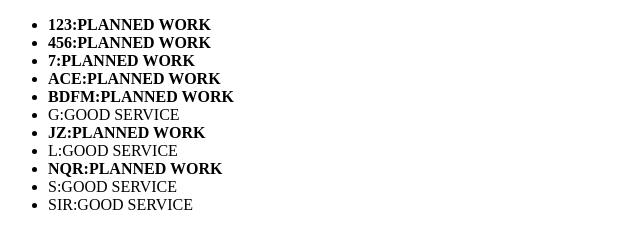
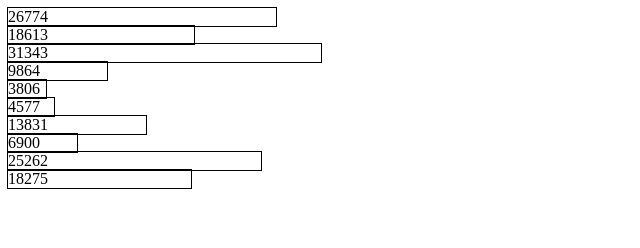
Before and after one commit to naohta/d3, a plain HTML site: page index.html in a window 1280 px wide. Shown: the whole page, without its empty margins (0-640 px from the left). Drawn offline with Linux system fonts and the light colour scheme.

Commit message:
plaza traffic

```diff
--- /dev/null
+++ b/data/plaza_traffic.json
@@ -0,0 +1,106 @@
+{
+    "cash": [
+        {
+            "count": 26774.09756097561,
+            "id": 1,
+            "name": "Robert F. Kennedy Bridge Bronx Plaza"
+        },
+        {
+            "count": 18612.77618364419,
+            "id": 2,
+            "name": "Robert F. Kennedy Bridge Manhattan Plaza"
+        },
+        {
+            "count": 31343.0631276901,
+            "id": 3,
+            "name": "Bronx-Whitestone Bridge"
+        },
+        {
+            "count": 9863.7658045977,
+            "id": 4,
+            "name": "Henry Hudson Bridge"
+        },
+        {
+            "count": 3805.8350071736013,
+            "id": 5,
+            "name": "Marine Parkway-Gil Hodges Memorial Bridge"
+        },
+        {
+            "count": 4577.186513629842,
+            "id": 6,
+            "name": "Cross Bay Veterans Memorial Bridge"
+        },
+        {
+            "count": 13830.994261119082,
+            "id": 7,
+            "name": "Queens Midtown Tunnel"
+        },
+        {
+            "count": 6900.047345767575,
+            "id": 8,
+            "name": "Brooklyn-Battery Tunnel"
+        },
+        {
+            "count": 25262.48493543759,
+            "id": 9,
+            "name": "Throgs Neck Bridge"
+        },
+        {
+            "count": 18275.3543758967,
+            "id": 11,
+            "name": "Verrazano-Narrows Bridge"
+        }
+    ],
+    "electronic": [
+        {
+            "count": 51316.53802008608,
+            "id": 1,
+            "name": "Robert F. Kennedy Bridge Bronx Plaza"
+        },
+        {
+            "count": 67502.12482065997,
+            "id": 2,
+            "name": "Robert F. Kennedy Bridge Manhattan Plaza"
+        },
+        {
+            "count": 76906.89383070302,
+            "id": 3,
+            "name": "Bronx-Whitestone Bridge"
+        },
+        {
+            "count": 51861.5933908046,
+            "id": 4,
+            "name": "Henry Hudson Bridge"
+        },
+        {
+            "count": 17488.73888091822,
+            "id": 5,
+            "name": "Marine Parkway-Gil Hodges Memorial Bridge"
+        },
+        {
+            "count": 16056.855093256814,
+            "id": 6,
+            "name": "Cross Bay Veterans Memorial Bridge"
+        },
+        {
+            "count": 65148.13916786227,
+            "id": 7,
+            "name": "Queens Midtown Tunnel"
+        },
+        {
+            "count": 38908.203730272595,
+            "id": 8,
+            "name": "Brooklyn-Battery Tunnel"
+        },
+        {
+            "count": 84575.18794835007,
+            "id": 9,
+            "name": "Throgs Neck Bridge"
+        },
+        {
+            "count": 74291.31420373028,
+            "id": 11,
+            "name": "Verrazano-Narrows Bridge"
+        }
+    ]
+}
--- a/index.html
+++ b/index.html
@@ -5,17 +5,14 @@
   <script src="d3.v3.js"></script>
   <script>
     function draw(data){
-      "use strict";
-      d3.select("body").append("ul").selectAll("li").data(data).enter().append("li")
-        .text(function(d){ return d.name + ":" +d.status; });
-      d3.selectAll("li").style("font-weight",function(d){
-        if(d.status == "GOOD SERVICE") return "normal";
-          else return "bold";
-      })
+      d3.select("body").append("div").attr("class","chart").selectAll(".bar")
+        .data(data.cash).enter().append("div").attr("class","bar")
+        .style("width",function(d){ return d.count/100 + "px"; })
+        .style("outline","1px solid black").text(function(d){ return Math.round(d.count); });
     }
   </script>
 </head>
 <body>
-  <script>d3.json("data/service_status.json",draw);</script>
+  <script>d3.json("data/plaza_traffic.json",draw);</script>
 </body>
 </html>
```
Also changed, not shown: v2.html (added, +21 -0 lines).
